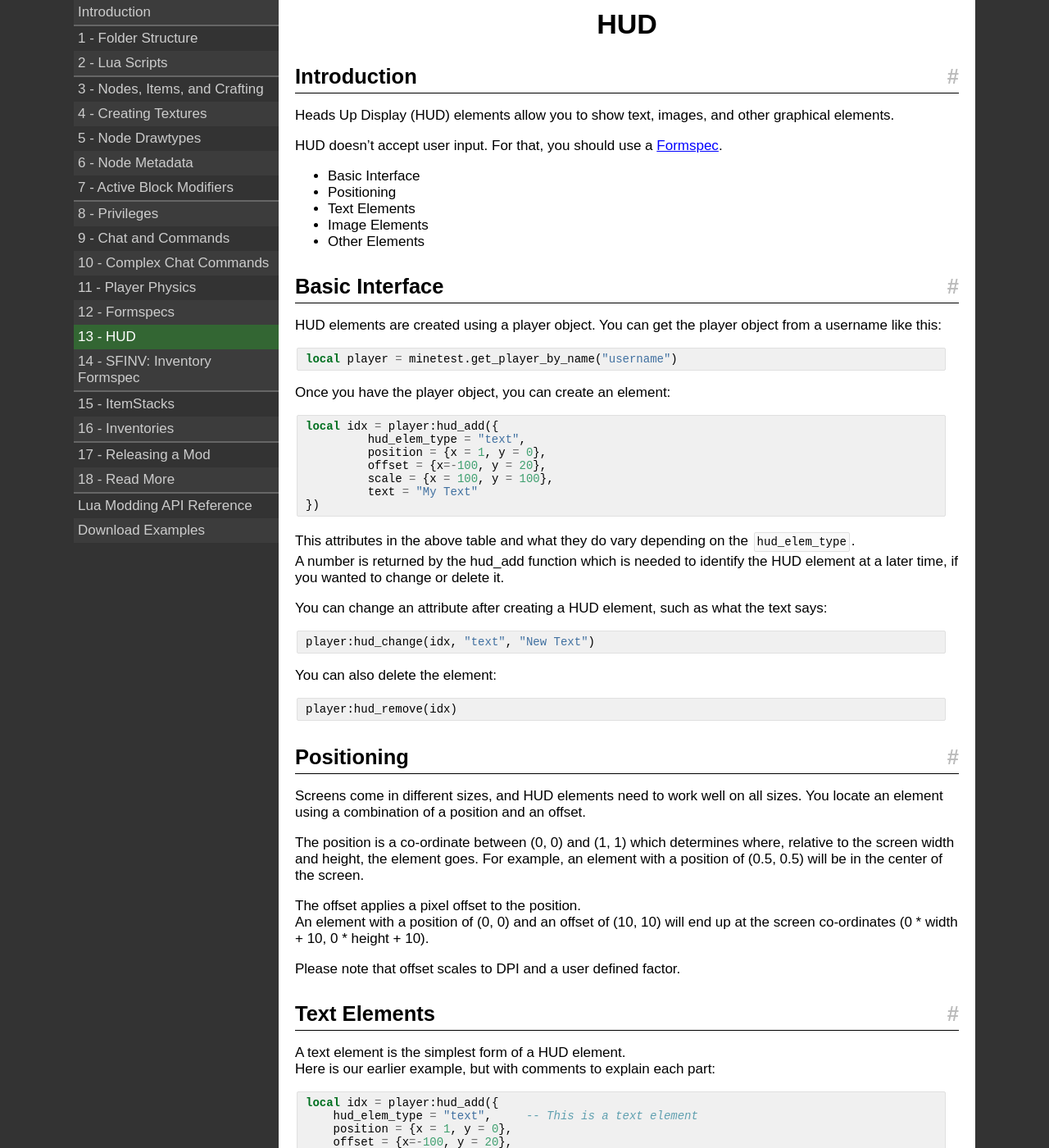
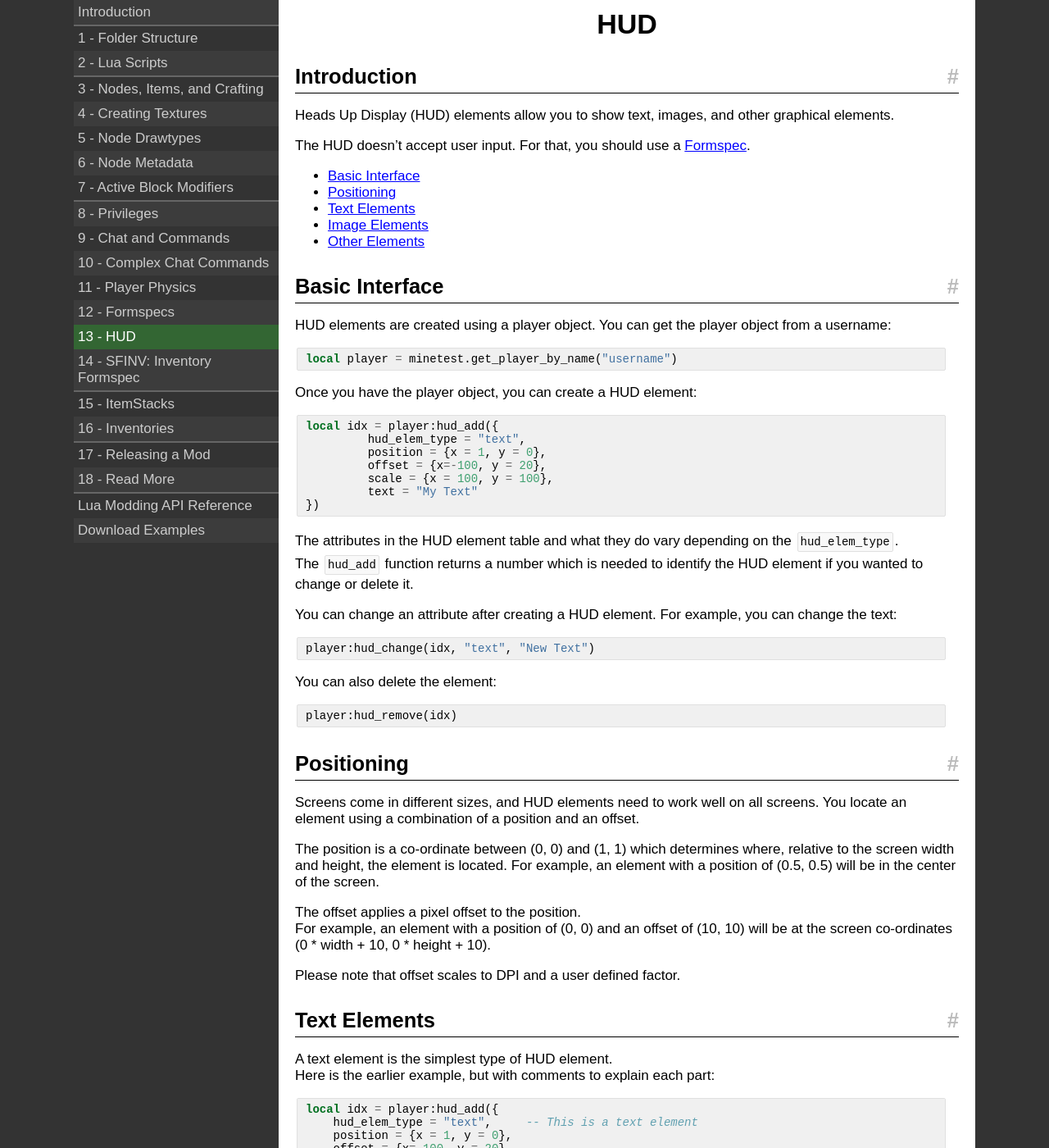
Before and after one commit to rubenwardy/minetest_modding_book, a Jekyll site: the page built from en/chapters/hud.md, in a window 1280 px wide and 1400 px high. Shown: the whole window at 82% size. Built offline with Jekyll 4.4.1, drawn with Linux system fonts in a browser that asks for light colours; nearby versions of some CDN libraries; some of the changed text lies outside the part shown.

Commit message:
Edit HUD page

```diff
--- a/en/chapters/hud.md
+++ b/en/chapters/hud.md
@@ -8,24 +8,24 @@ root: ../../
 
 Heads Up Display (HUD) elements allow you to show text, images, and other graphical elements.
 
-HUD doesn't accept user input. For that, you should use a [Formspec](formspecs.html).
+The HUD doesn't accept user input. For that, you should use a [Formspec](formspecs.html).
 
-* Basic Interface
-* Positioning
-* Text Elements
-* Image Elements
-* Other Elements
+* [Basic Interface](#basic-interface)
+* [Positioning](#positioning)
+* [Text Elements](#text-elements)
+* [Image Elements](#image-elements)
+* [Other Elements](#other-elements)
 
 ## Basic Interface
 
 HUD elements are created using a player object.
-You can get the player object from a username like this:
+You can get the player object from a username:
 
 {% highlight lua %}
 local player = minetest.get_player_by_name("username")
 {% endhighlight %}
 
-Once you have the player object, you can create an element:
+Once you have the player object, you can create a HUD element:
 
 {% highlight lua %}
 local idx = player:hud_add({
@@ -37,13 +37,13 @@ local idx = player:hud_add({
 })
 {% endhighlight %}
 
-This attributes in the above table and what they do vary depending on
+The attributes in the HUD element table and what they do vary depending on
 the `hud_elem_type`.\\
-A number is returned by the hud_add function which is needed to identify the HUD element
-at a later time, if you wanted to change or delete it.
+The `hud_add` function returns a number which is needed to identify the HUD element
+if you wanted to change or delete it.
 
-You can change an attribute after creating a HUD element, such as what the text
-says:
+You can change an attribute after creating a HUD element. For example, you can change
+the text:
 
 {% highlight lua %}
 player:hud_change(idx, "text", "New Text")
@@ -57,38 +57,39 @@ player:hud_remove(idx)
 
 ## Positioning
 
-Screens come in different sizes, and HUD elements need to work well on all sizes.
+Screens come in different sizes, and HUD elements need to work well on all screens.
 You locate an element using a combination of a position and an offset.
 
 The position is a co-ordinate between (0, 0) and (1, 1) which determines where,
-relative to the screen width and height, the element goes.
+relative to the screen width and height, the element is located.
 For example, an element with a position of (0.5, 0.5) will be in the center of the screen.
 
 The offset applies a pixel offset to the position.\\
-An element with a position of (0, 0) and an offset of (10, 10) will end up at the screen
+For example, an element with a position of (0, 0) and an offset of (10, 10) will be at the screen
 co-ordinates (0 * width + 10, 0 * height + 10).
 
 Please note that offset scales to DPI and a user defined factor.
 
 ## Text Elements
 
-A text element is the simplest form of a HUD element.\\
-Here is our earlier example, but with comments to explain each part:
+A text element is the simplest type of HUD element.\\
+Here is the earlier example, but with comments to explain each part:
 
 {% highlight lua %}
 local idx = player:hud_add({
     hud_elem_type = "text",     -- This is a text element
     position = {x = 1, y = 0},
     offset = {x=-100, y = 20},
-    scale = {x = 100, y = 100}, -- Maximum size of text, crops off any out of these bounds
+    scale = {x = 100, y = 100}, -- Maximum size of text, text outside these bounds is cropped
     text = "My Text"            -- The actual text shown
 })
 {% endhighlight %}
 
 ### Colors
 
-You can apply colors to the text, using the `number` attribute.
+Use the `number` attribute to apply colors to the text.
 Colors are in [Hexadecimal form](http://www.colorpicker.com/).
+For example:
 
 {% highlight lua %}
 local idx = player:hud_add({
@@ -103,13 +104,13 @@ local idx = player:hud_add({
 
 ## Image Elements
 
-Displays an image on the HUD.
+Image elements display an image on the HUD.
 
 The X co-ordinate of the `scale` attribute is the scale of the image, with 1 being the original texture size.
-Negative values represent that percentage of the screen it should take; e.g. x=-100 means 100% (width).
+Negative values represent the percentage of the screen the image should use. For example, x=-100 means 100% (width).
 
 Use `text` to specify the name of the texture.
 
 ## Other Elements
 
-Have a look at [lua_api.txt]({{ page.root }}lua_api.html#hud-element-types) for a complete list of HUD elements.
+Read [lua_api.txt]({{ page.root }}lua_api.html#hud-element-types) for a complete list of HUD elements.
```
